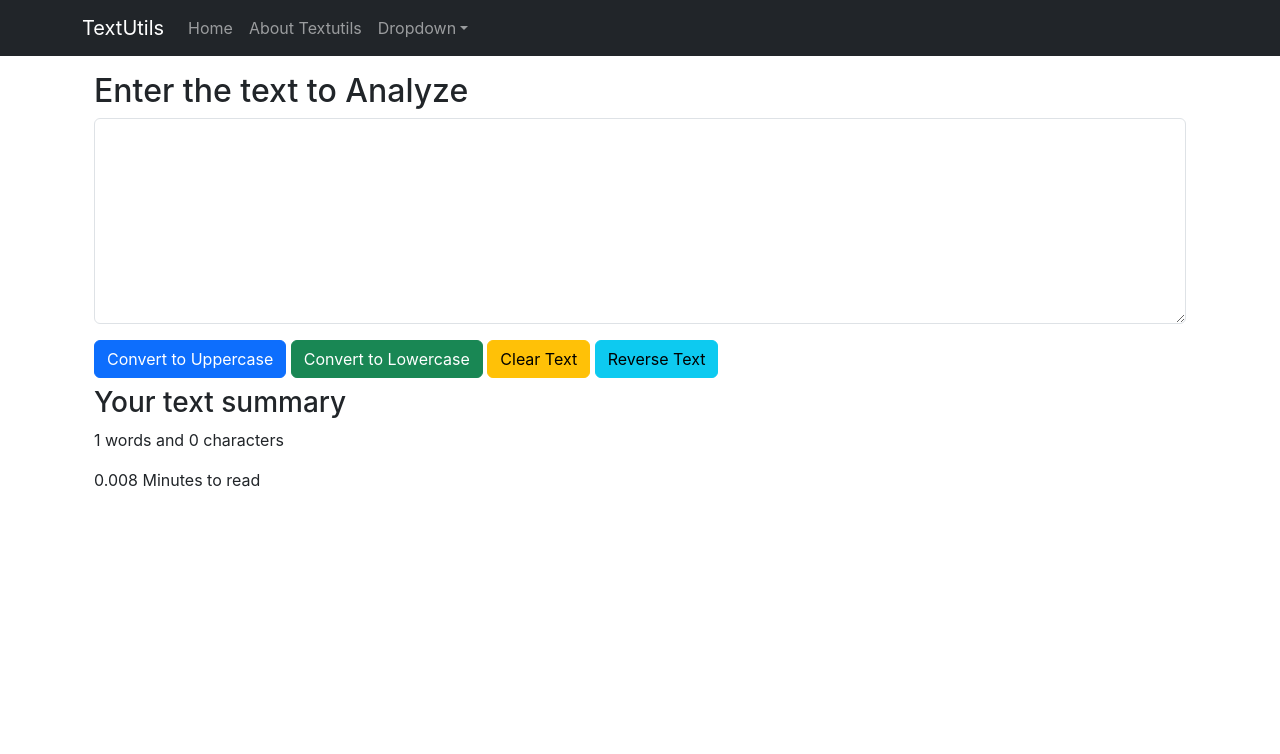
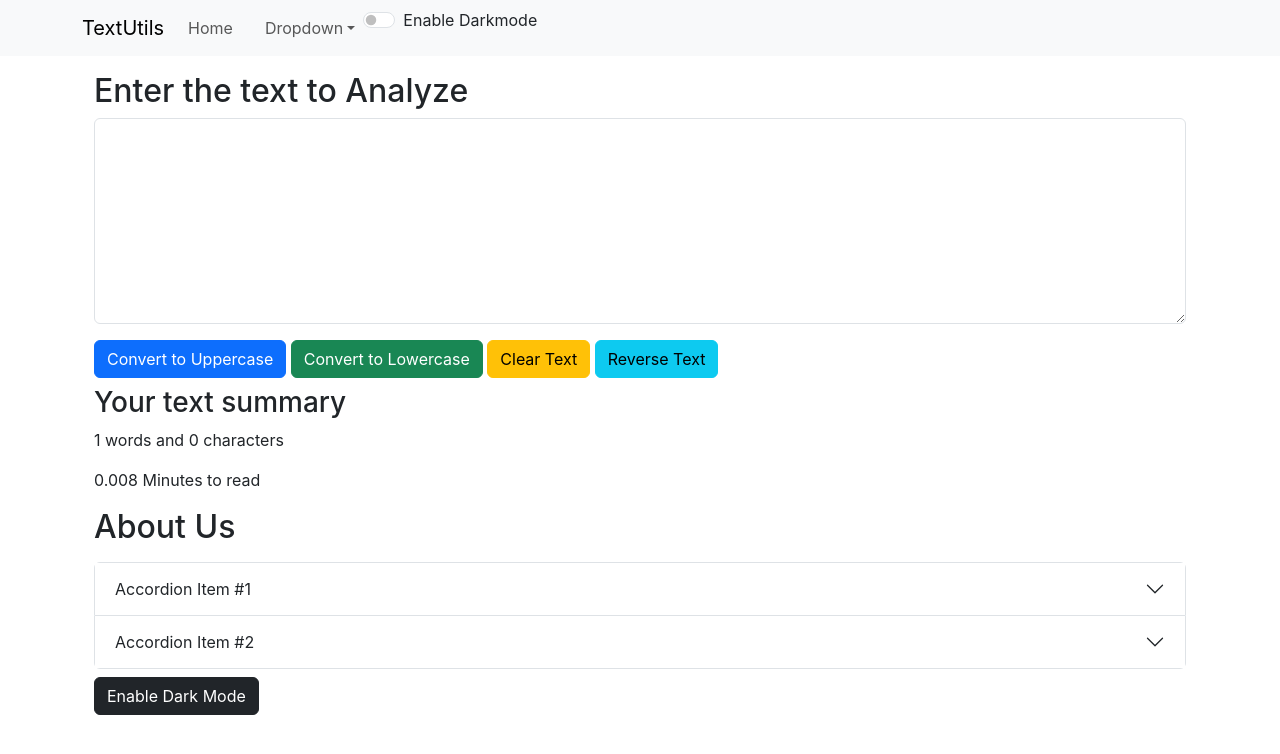
Before and after one commit to anoopmonu02/react_with_bootstrap, a React (Create React App) app: page / in a window 1280 px wide. Shown: the top 754 px of the page. Built offline with nearby package versions, Linux system fonts and the light colour scheme.

Commit message:
react - adding darkmode toggle

```diff
--- a/src/App.js
+++ b/src/App.js
@@ -1,17 +1,33 @@
-import React from 'react'
+import React, { useState } from 'react'
 import Mynavbar from './components/Mynavbar';
 import TextForm from './components/TextForm';
+import About from './components/About';
 
 
 function App() {
+  const [mode, setMode] = useState('light') //Wheather dark mode is enabled or not
+
+  const toggleMode = () => {
+    if(mode === 'light'){
+        setMode('dark');
+        document.body.style.backgroundColor = '#181b2d';//212529 - Navbar dark mode color
+        document.body.style.color = '#f2f2f2';
+    } else{
+      setMode('light');
+      document.body.style.backgroundColor = '#fff';
+      document.body.style.color = 'black';
+    }
+  }
 
   return (
     <>
-    <Mynavbar title="TextUtils" aboutText="About Textutils"/>
+    <Mynavbar title="TextUtils" mode={mode} toggleMode={toggleMode}/>
     <div className="container my-3">
-      <TextForm heading="Enter the text to Analyze"/>
+      <TextForm heading="Enter the text to Analyze" mode={mode}/>
     </div>
-
+    <div className="container my-3">
+      <About/>
+    </div>
     </>
   );
 }
--- /dev/null
+++ b/src/components/About.js
@@ -0,0 +1,62 @@
+import React, {useState} from 'react'
+import Accordion from 'react-bootstrap/Accordion';
+import Button from 'react-bootstrap/Button';
+
+export default function About() {
+
+    const [btnText, setBtnText] = useState('Enable Dark Mode');
+    const [myStyle, setMyStyle] = useState({
+        color: 'black',
+        backgroundColor: 'white'
+    })
+
+    const toggleTheme =() => {
+        if(myStyle.color==='black'){
+            setMyStyle({
+                color: 'white',
+                backgroundColor: 'black',
+                border: '0.5px solid white'
+            })
+            setBtnText("Enable Light Mode")
+        } else{
+            setMyStyle({
+                color: 'black',
+                backgroundColor: 'white'
+            })
+            setBtnText("Enable Dark Mode")
+        }
+    }
+
+  return (
+    <div className="container">
+        <h2 className="my-3">About Us</h2>
+        <Accordion style={myStyle}>
+            <Accordion.Item eventKey="0" style={myStyle}>
+                <Accordion.Header style={myStyle}>Accordion Item #1</Accordion.Header>
+                <Accordion.Body style={myStyle}>
+                Lorem ipsum dolor sit amet, consectetur adipiscing elit, sed do
+                eiusmod tempor incididunt ut labore et dolore magna aliqua. Ut enim ad
+                minim veniam, quis nostrud exercitation ullamco laboris nisi ut
+                aliquip ex ea commodo consequat. Duis aute irure dolor in
+                reprehenderit in voluptate velit esse cillum dolore eu fugiat nulla
+                pariatur. Excepteur sint occaecat cupidatat non proident, sunt in
+                culpa qui officia deserunt mollit anim id est laborum.
+                </Accordion.Body>
+            </Accordion.Item>
+            <Accordion.Item eventKey="1" style={myStyle}>
+                <Accordion.Header style={myStyle}>Accordion Item #2</Accordion.Header>
+                <Accordion.Body style={myStyle}>
+                Lorem ipsum dolor sit amet, consectetur adipiscing elit, sed do
+                eiusmod tempor incididunt ut labore et dolore magna aliqua. Ut enim ad
+                minim veniam, quis nostrud exercitation ullamco laboris nisi ut
+                aliquip ex ea commodo consequat. Duis aute irure dolor in
+                reprehenderit in voluptate velit esse cillum dolore eu fugiat nulla
+                pariatur. Excepteur sint occaecat cupidatat non proident, sunt in
+                culpa qui officia deserunt mollit anim id est laborum.
+                </Accordion.Body>
+            </Accordion.Item>
+        </Accordion>
+        <Button className="my-2" onClick={toggleTheme} variant="dark">{btnText}</Button>{' '}
+    </div>
+  )
+}
--- a/src/components/Mynavbar.js
+++ b/src/components/Mynavbar.js
@@ -2,11 +2,12 @@ import Container from 'react-bootstrap/Container';
 import Nav from 'react-bootstrap/Nav';
 import Navbar from 'react-bootstrap/Navbar';
 import NavDropdown from 'react-bootstrap/NavDropdown';
+import Form from 'react-bootstrap/Form';
 import PropTypes from 'prop-types'
 
 export default function Mynavbar(props) {
   return (
-    <Navbar bg="dark" data-bs-theme="dark">
+    <Navbar bg={`${props.mode}`} data-bs-theme={`${props.mode}`}>
       <Container className="container-fluid">
         <Navbar.Brand href="#home">{props.title}</Navbar.Brand>
         <Navbar.Toggle aria-controls="basic-navbar-nav" />
@@ -25,6 +26,17 @@ export default function Mynavbar(props) {
                 Separated link
               </NavDropdown.Item>
             </NavDropdown>
+
+            <Form className={`d-flex text-${props.mode==='light'?'dark':'light'}`}>
+              <Form.Check // prettier-ignore
+                type="switch"
+                id="custom-switch"
+                label="Enable Darkmode"
+                className=' me-2'
+                onClick={props.toggleMode}
+              />
+            </Form>
+
           </Nav>
         </Navbar.Collapse>
       </Container>
--- a/src/components/TextForm.js
+++ b/src/components/TextForm.js
@@ -39,7 +39,7 @@ export default function TextForm(props) {
         <Form>
             <h2>{props.heading}</h2>
             <Form.Group className="mb-3" controlId="myBox">
-                <Form.Control as="textarea" rows={8} value={text} onChange={handleOnChange}/>
+                <Form.Control as="textarea" style={{backgroundColor:props.mode==='dark'?'darkgray':'white',color:props.mode==='dark'?'white':'black'}} rows={8} value={text} onChange={handleOnChange}/>
             </Form.Group>
         </Form>
         {/* <Mybutton btnText="Convert to Uppercase"  btnClass="primary"/> */}
```
